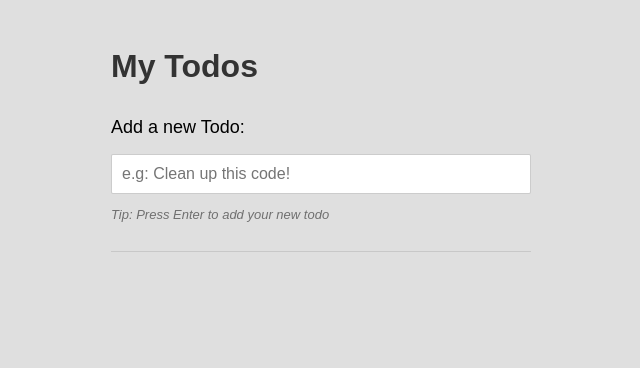
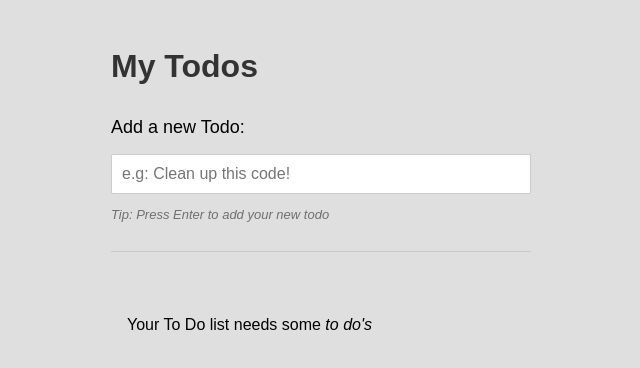
Before and after one commit to kambanwait/react-todo, a React (Create React App) app: page / in a window 1280 px wide. Shown: the top 368 px of the page, without its empty margins (319-959 px from the left). Built offline with nearby package versions, Linux system fonts and the light colour scheme.

Commit message:
Adds empty list styling and content

```diff
--- a/src/App.js
+++ b/src/App.js
@@ -3,7 +3,7 @@ import { useState, useEffect } from 'react';
 import Todo from './components/Todo'
 import TodoForm from './components/TodoForm'
 
-function App() {
+function App () {
 
   /**
    * react hook useState to set the todos to see what's stored in LocalStorage, or use blank array if no
@@ -43,13 +43,19 @@ function App() {
       <TodoForm saveTodo={addTodo} />
 
       <ul className='list'>
-        {todos && todos.map((todo, index) => (
+        {todos.length ?
+          todos.map((todo, index) => (
             <Todo
               key={index.toString()}
               title={todo}
               onDelete={removeTodo}
             />
-        ))}
+          ))
+        :
+          <li className='list__item list__item--empty'>
+            <p className='copy copy--center copy--large copy--light'>Your To Do list needs some <em>to do's</em></p>
+          </li>
+        }
       </ul>
     </>
   );
--- a/src/index.css
+++ b/src/index.css
@@ -57,6 +57,11 @@ label {
   width: 100%;
 }
 
+  .list__item--empty {
+    box-shadow: none;
+    background: none;
+  }
+
 .list__actions {
   text-align: right;
 }
```
Lines whose indentation alone changed are shown as unchanged.
